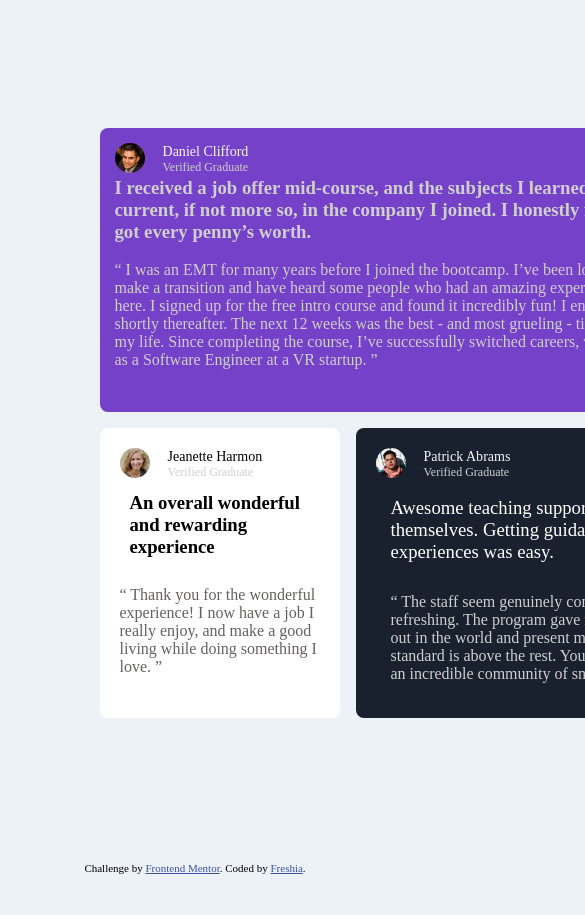
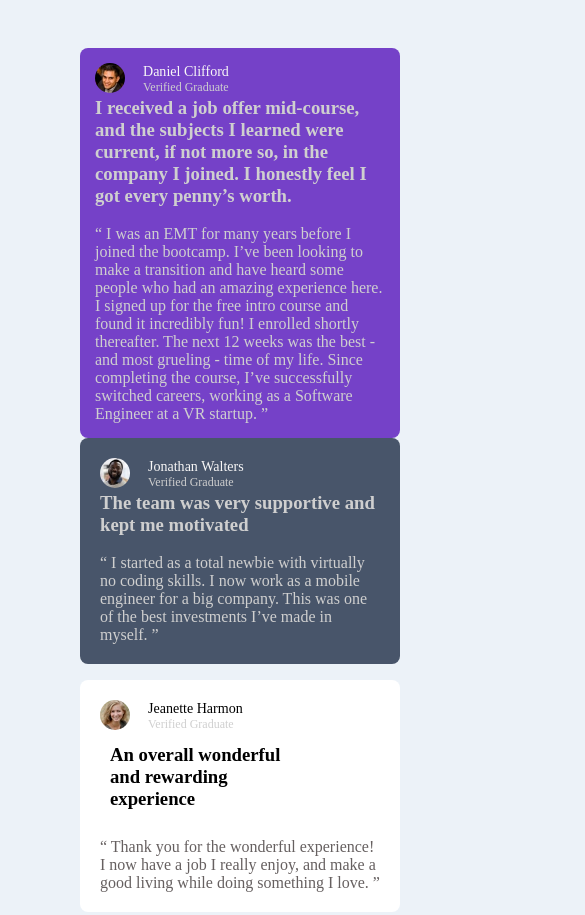
Before and after one commit to Freshia-Njoki/Testimonials-grid-section, a plain HTML site: page index.html in a window 390 px wide. Shown: the top 915 px of the page, 585 px wide, since content can reach past the window. Before the commit the page ends 874 px from the top, so only its background shows below. Drawn offline with Linux system fonts and the light colour scheme.

Commit message:
media queries

```diff
--- a/style.css
+++ b/style.css
@@ -129,16 +129,23 @@ body {
   padding: 15px;
 }
 
-.main-container {
-    margin: 5rem auto;
-    width: min(90%, 75rem);  /* 90% of the viewport width or 75rem, whichever is smaller */
-    display: grid;
-    grid-auto-flow: row;
-    gap: 2em;
+@media only screen and (max-width: 600px) {
+
+    .main-container {
+            grid-template-columns: 1fr;
+        }
+
+        .Daniel,
+        .Jeanette,
+        .Jonathan,
+        .Patrick {
+            grid-column: 1 / span 1;
+             min-height: 5rem;
+             width: 20rem;
+        }
+        .Kira{
+            margin-left: 6rem;
+            margin-top: 0rem;
+
+        }
 }
-
-@media (min-width: 55em) {
-    .main-container {
-        grid-auto-flow: column;
-    }
-}
```
